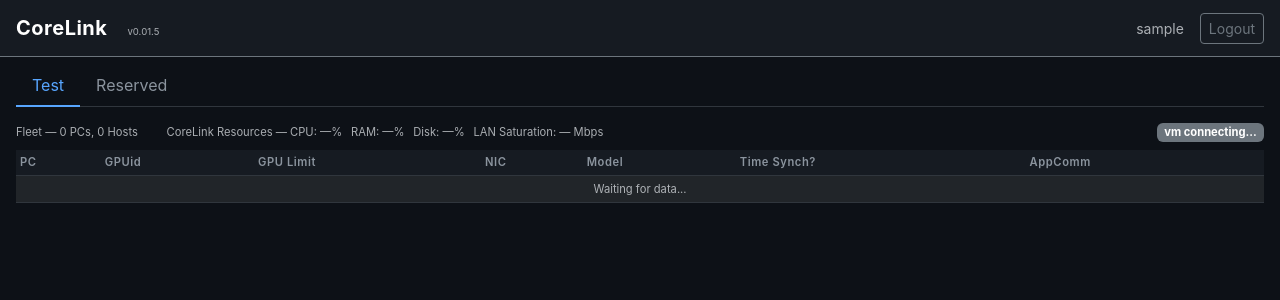
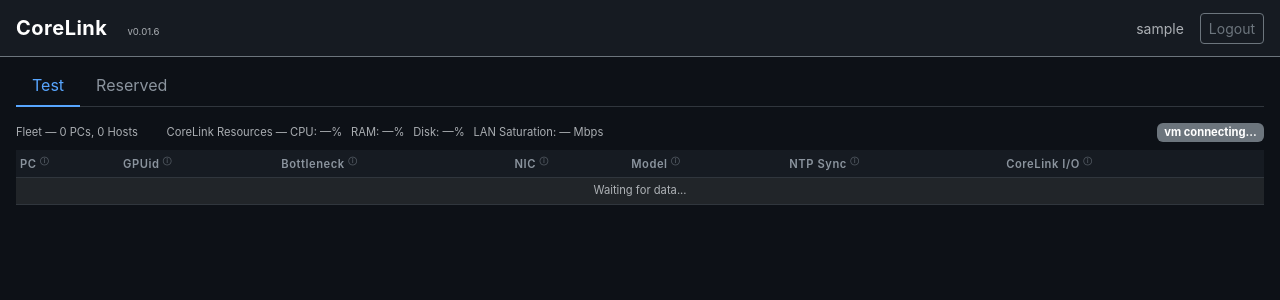
Before and after one commit to MachoDrone/CoreLink, a Flask app: page / in a window 1280 px wide. Shown: the top 300 px of the page. Run offline with Flask 3, Linux system fonts and the light colour scheme; the visitor is signed in with stand-in values (Sample User, id 1); parts of the project's set-up code (start-up, migrations or seed data) failed here and were passed over; some libraries are stand-ins or nearby versions.

Commit message:
v0.01.6: Rename columns and add info tooltip icons to table headers
Rename three column headers for clarity (GPU Limit → Bottleneck,
Time Synch? → NTP Sync, AppComm → CoreLink I/O) and add hover
tooltip info icons to all seven columns describing what each shows.

Co-Authored-By: Claude Opus 4.6 <noreply@anthropic.com>

```diff
--- a/container/app/server.py
+++ b/container/app/server.py
@@ -17,7 +17,7 @@ from gossip import GossipNode
 from gpu import get_local_gpu_info
 from monitor import AppMonitor
 
-VERSION = "0.01.5"
+VERSION = "0.01.6"
 
 # ---------------------------------------------------------------------------
 # Flask application setup
--- a/container/app/static/css/style.css
+++ b/container/app/static/css/style.css
@@ -143,6 +143,18 @@ tr.node-stale {
     color: var(--cl-danger);
 }
 
+/* ---- Info tooltip icons ---- */
+
+.cl-info {
+    cursor: help;
+    opacity: 0.5;
+    font-size: 0.75em;
+    vertical-align: super;
+}
+.cl-info:hover {
+    opacity: 1;
+}
+
 /* ---- Misc ---- */
 
 .tab-content {
--- a/container/app/static/js/app.js
+++ b/container/app/static/js/app.js
@@ -2,6 +2,11 @@
 
 (function () {
     "use strict";
+
+    // ---- Initialize Bootstrap tooltips ----
+    document.querySelectorAll('[data-bs-toggle="tooltip"]').forEach(function (el) {
+        new bootstrap.Tooltip(el);
+    });
 
     // ---- Socket.IO connection (prefer WebSocket) ----
     var socket = io({transports: ["websocket", "polling"]});
--- a/container/app/templates/console.html
+++ b/container/app/templates/console.html
@@ -47,13 +47,13 @@
             <table class="table table-sm table-hover align-middle mb-0">
                 <thead>
                     <tr>
-                        <th>PC</th>
-                        <th>GPUid</th>
-                        <th>GPU Limit</th>
-                        <th>NIC</th>
-                        <th>Model</th>
-                        <th>Time Synch?</th>
-                        <th>AppComm</th>
+                        <th>PC <span class="cl-info" data-bs-toggle="tooltip" data-bs-placement="top" title="Computer Name">&#9432;</span></th>
+                        <th>GPUid <span class="cl-info" data-bs-toggle="tooltip" data-bs-placement="top" title="Local GPU slot index on this PC">&#9432;</span></th>
+                        <th>Bottleneck <span class="cl-info" data-bs-toggle="tooltip" data-bs-placement="top" title="PCIe generation and lane width (bottleneck of GPU capability vs motherboard slot)">&#9432;</span></th>
+                        <th>NIC <span class="cl-info" data-bs-toggle="tooltip" data-bs-placement="top" title="Negotiated network link speed. Green = max, yellow = below max, red = 1G or slower">&#9432;</span></th>
+                        <th>Model <span class="cl-info" data-bs-toggle="tooltip" data-bs-placement="top" title="NVIDIA GPU model name">&#9432;</span></th>
+                        <th>NTP Sync <span class="cl-info" data-bs-toggle="tooltip" data-bs-placement="top" title="Node timestamp and NTP sync status. Green checkmark = drift within 2 seconds">&#9432;</span></th>
+                        <th>CoreLink I/O <span class="cl-info" data-bs-toggle="tooltip" data-bs-placement="top" title="CoreLink network traffic for this node in Kbps">&#9432;</span></th>
                     </tr>
                 </thead>
                 <tbody id="gpu-table-body">
--- a/corelink.py
+++ b/corelink.py
@@ -21,7 +21,7 @@ import time
 import urllib.request
 import urllib.error
 
-VERSION = "0.01.5"
+VERSION = "0.01.6"
 CONTAINER_NAME = "corelink"
 IMAGE_NAME = "corelink:latest"
 REPO_RAW_URL = "https://raw.githubusercontent.com/MachoDrone/CoreLink/main"
```
Also changed, not shown: TODO.md (+4 -0 lines), CHANGELOG.md, README.md.
